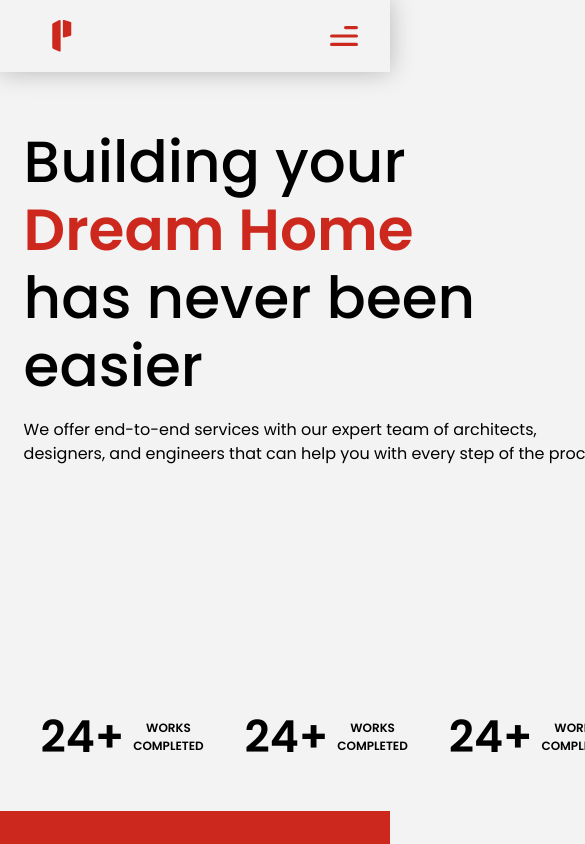
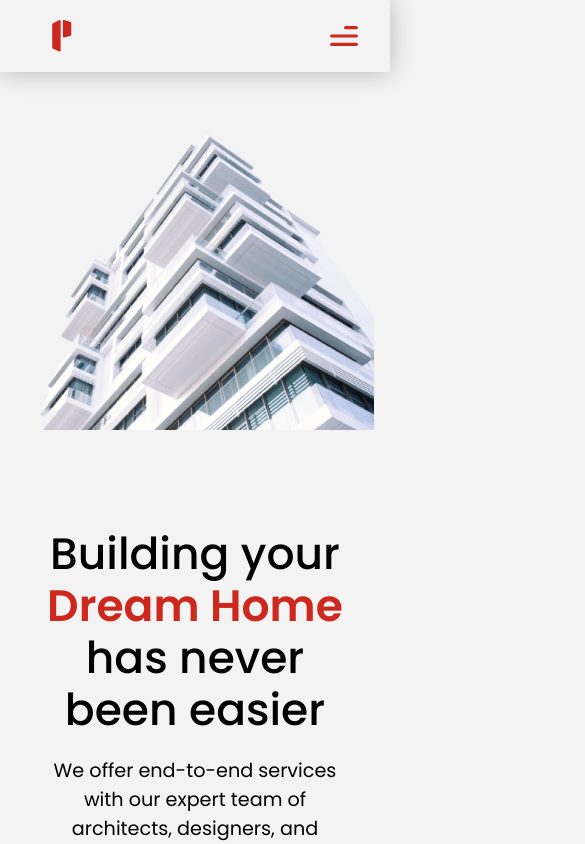
Before and after one commit to 4N1Z/PaithrikaHome, a React (Vite) app: page / in a window 390 px wide. Shown: the top 844 px of the page, 585 px wide, since content can reach past the window. Built offline with nearby package versions, Linux system fonts and the light colour scheme.

Commit message:
Home is no more fucked. All thanks to Aniz

```diff
--- a/src/components/About/About.css
+++ b/src/components/About/About.css
@@ -111,7 +111,7 @@
     color: black;
     background: #ffffff79;
     margin-bottom: 1.3em;
-    padding: 0.4em 1.5em 0.4em 1.5em;
+    padding: 0.6em 2em 0.6em 2em;
 }
 
 /* Media query */
--- a/src/components/Footer/Footer.css
+++ b/src/components/Footer/Footer.css
@@ -88,7 +88,7 @@
 
 
 
-@media (max-width:540px){
+@media (max-width:860px){
     .socialsBottm{
         display: flex;
         flex-direction: column;
--- a/src/components/Home/Home.css
+++ b/src/components/Home/Home.css
@@ -1,29 +1,31 @@
-
-
 .home{
     overflow: hidden;
     min-height: 100vh;
-
 }
 
 .mainContainer{
-
+    display: flex;
+    flex-direction: row;
     padding-top: 2rem;
     margin: 4%;
-    display: grid;
-    grid-template-columns: 1fr 1fr;
-    grid-gap: 6em;
+
+    grid-gap: 5em;
+}
+.leftBox{
+    padding: 10px;
 }
 
 .heading{
-    display: grid;
-    grid-template-rows: 1fr 1fr;
+    display: flex;
+    flex-direction: column;
     padding: 0.5rem;
 }
 
 .counterContainer{
-    display: grid;
-    grid-template-columns: 1fr 1fr 1fr;
+    /* display: grid;
+    grid-template-columns: 1fr 1fr 1fr; */
+    display: flex;
+    flex-direction: row;
 }
 
 .titles{
@@ -40,8 +42,9 @@
     color: #CC281E;
 }
 .subTitles{
-    padding-top: 1.12rem;
-    padding-bottom: 5rem;
+    font-size: 1.2em;
+    padding-top: 1.3rem;
+    /* padding-bottom: 5rem; */
 }
 
 .counter{
@@ -66,3 +69,27 @@
     font-size: 0.75em;
     text-transform: uppercase;
 }
+
+@media(max-width:540px){
+    .mainContainer{
+        display: flex;
+        flex-direction: column-reverse;
+        padding-top: 2rem;
+        margin: 4%;
+
+        /* grid-gap: 6em; */
+    }
+    .heading{
+        text-align: center;
+    }
+    .titles{
+        font-size: 2.75rem;
+        line-height:3.25rem;
+    }
+    .counterContainer{
+        display: flex;
+        flex-direction: column;
+        align-items: center;
+    }
+
+}
--- a/src/components/Home/Home.jsx
+++ b/src/components/Home/Home.jsx
@@ -4,11 +4,10 @@ import { homePic } from "../../assets/images/export_file";
 
 function Home() {
   return (
+    <section id="home">
       <div className="Home">
         <div className="mainContainer">
-
           <div className="leftBox">
-
             <div className="heading">
               <div className="titles">
                 <span className="title1">Building your</span>
@@ -19,36 +18,47 @@ function Home() {
               </div>
               <p className="subTitles">
                 We offer end-to-end services with our expert team of architects,
-              designers, and engineers that can help you with every step of the
-              process.
+                designers, and engineers that can help you with every step of
+                the process.
               </p>
             </div>
 
             <div className="counterContainer">
               <div className="counter">
                 <h1 className="countNumber">24+</h1>
-              <h5 className="countTitle"> Works <br />Completed</h5>
+                <h5 className="countTitle">
+
+                  Works <br />
+                  Completed
+                </h5>
               </div>
               <div className="counter">
                 <h1 className="countNumber">24+</h1>
-              <h5 className="countTitle"> Works <br />Completed</h5>
+                <h5 className="countTitle">
+
+                  Works <br />
+                  Completed
+                </h5>
               </div>
               <div className="counter">
                 <h1 className="countNumber">24+</h1>
-              <h5 className="countTitle"> Works <br />Completed</h5>
+                <h5 className="countTitle">
+
+                  Works <br />
+                  Completed
+                </h5>
               </div>
             </div>
-
           </div>
 
           <div className="rightBox">
             <div className="Gallery">
-            <img className = "homePic" src={homePic} alt="home pic" />
+              <img className="homePic" src={homePic} alt="home pic" />
             </div>
           </div>
-
         </div>
       </div>
+    </section>
   );
 }
 
```
Lines whose indentation alone changed are shown as unchanged.
